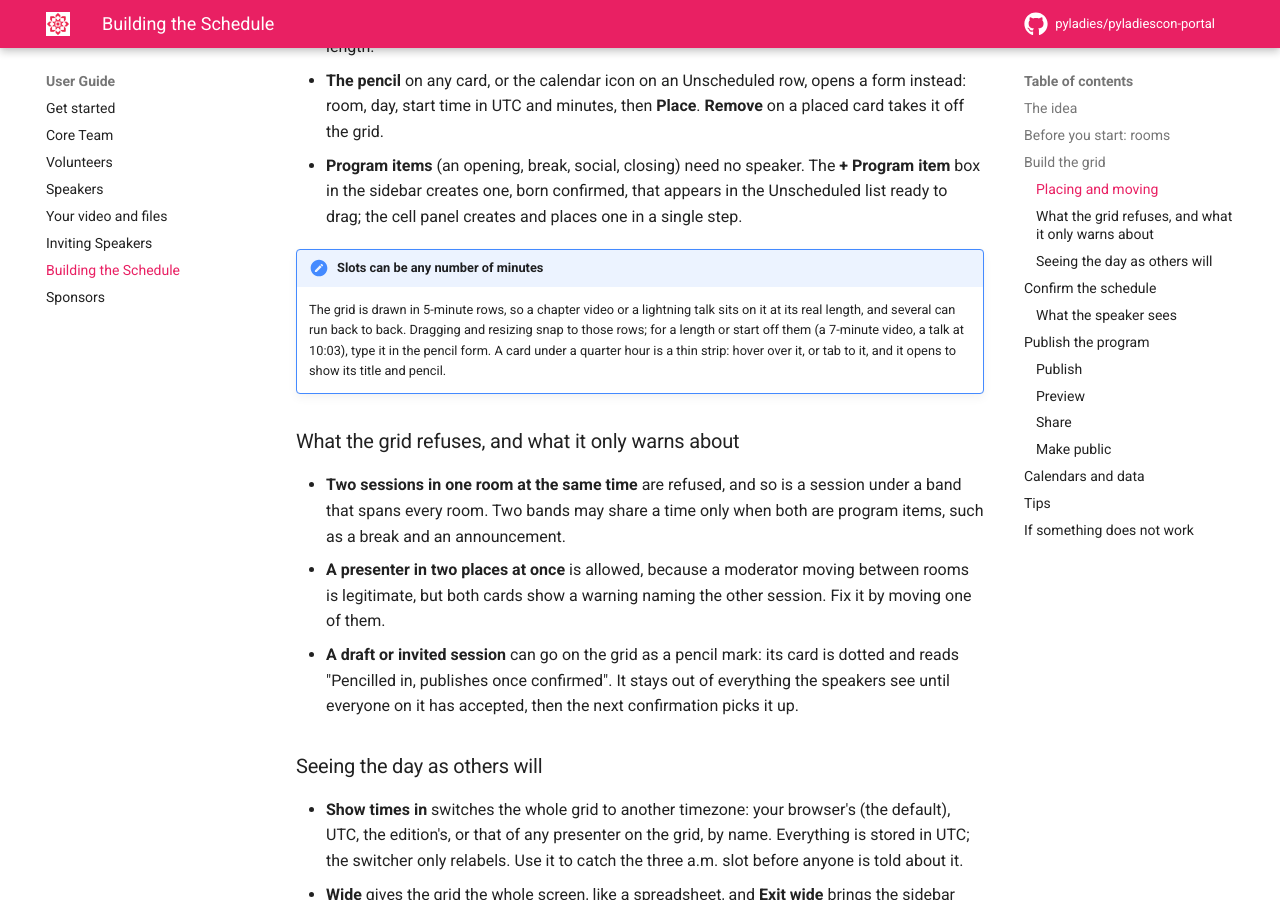
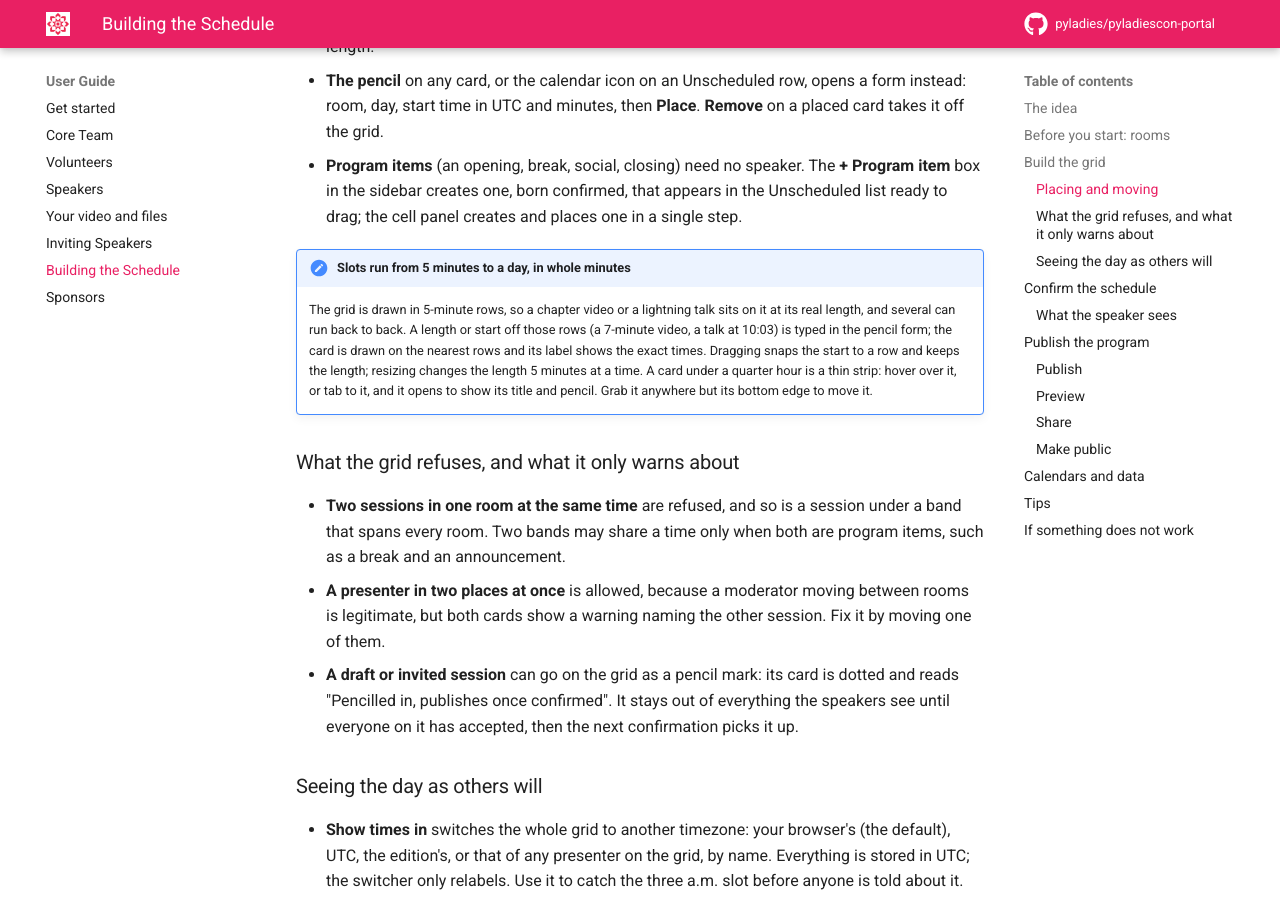
Before and after one commit to pyladies/pyladiescon-portal, an MkDocs documentation site: the page built from docs/user/organizer_schedule.md, in a window 1280 px wide and 900 px high, scrolled down 2107 px. Built offline with MkDocs 1.6.1 and Material for MkDocs 9.7.7, drawn with Linux system fonts in a browser that asks for light colours; comment, search, counter and statistics services are not loaded; some of the changed text lies outside the part shown.

Commit message:
Slots keep a 5-minute floor; lengths above it are any whole minute
Below one row, a slot could share its row with the next card in the
room and be drawn underneath it. With 5 minutes as the floor, every
slot reaches past its own start row. The error message uses the
constant, and the docs say how dragging and resizing treat an
off-grid length.

```diff
--- a/docs/user/organizer_schedule.md
+++ b/docs/user/organizer_schedule.md
@@ -70,13 +70,16 @@ on the right, with its type, length and status.
   appears in the Unscheduled list ready to drag; the cell panel creates and
   places one in a single step.
 
-!!! note "Slots can be any number of minutes"
+!!! note "Slots run from 5 minutes to a day, in whole minutes"
     The grid is drawn in 5-minute rows, so a chapter video or a lightning
     talk sits on it at its real length, and several can run back to back.
-    Dragging and resizing snap to those rows; for a length or start off
-    them (a 7-minute video, a talk at 10:03), type it in the pencil form. A card under a quarter hour
-    is a thin strip: hover over it, or tab to it, and it opens to show its
-    title and pencil.
+    A length or start off those rows (a 7-minute video, a talk at 10:03)
+    is typed in the pencil form; the card is drawn on the nearest rows and
+    its label shows the exact times. Dragging snaps the start to a row and
+    keeps the length; resizing changes the length 5 minutes at a time.
+    A card under a quarter hour is a thin strip: hover over it, or tab to
+    it, and it opens to show its title and pencil. Grab it anywhere but
+    its bottom edge to move it.
 
 ### What the grid refuses, and what it only warns about
 
@@ -244,7 +247,7 @@ browser's copy expires.
 | Only the **All rooms** lane | No room is recorded for the edition yet. Add rooms in the admin, under **Speaker portal**, **Rooms**. |
 | A session is not in the Unscheduled list | Only confirmed, draft and invited sessions can be placed. A proposal waiting for an answer, or a cancelled session, cannot. |
 | A drop is refused | The time is taken in that room, or the slot would cross a band that spans every room. Pick another cell, or move the other card first. |
-| "A slot runs between 1 minute and a day" | The length asked for is under a minute or over a day. Pick a length in that range in the pencil form. |
+| "A slot runs between 5 minutes and a day" | The length asked for is under 5 minutes or over a day. Pick a length in that range in the pencil form. |
 | The card is dotted | The session is a draft or still invited. It publishes to the speakers once everyone on it has accepted and you confirm again. |
 | The card is dashed | The speakers have not been told about this placement or move yet. Confirm the schedule when ready. |
 | A speaker says their session is wrong or missing | Their page shows the last confirmed snapshot, not the grid. Confirm the schedule, with the email ticked so they hear about it. |
```
Also changed, not shown: docs/architecture/speaker-portal.md (+1 -1 lines), 3 other files.
